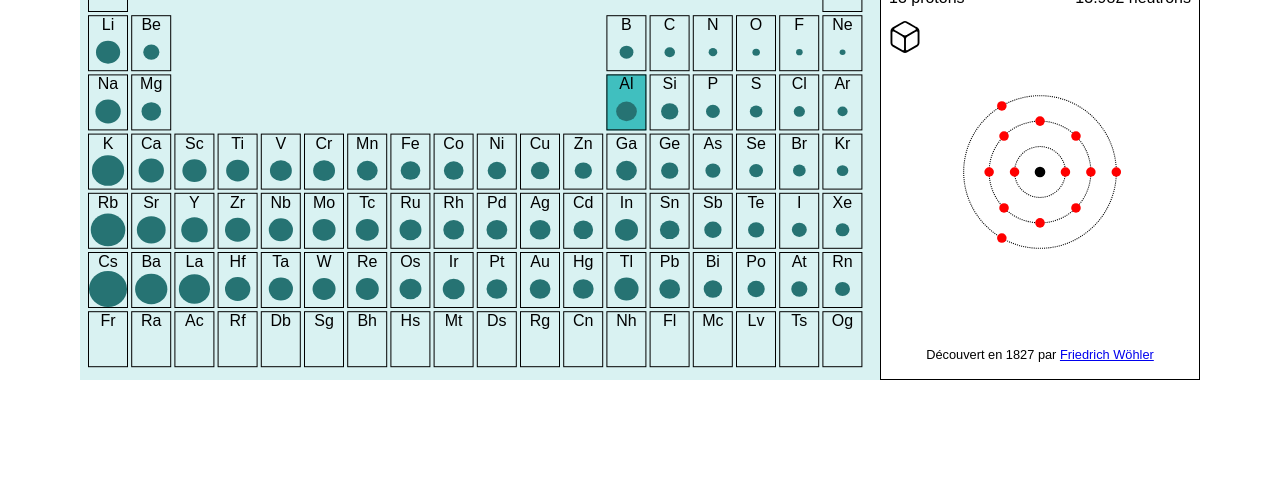
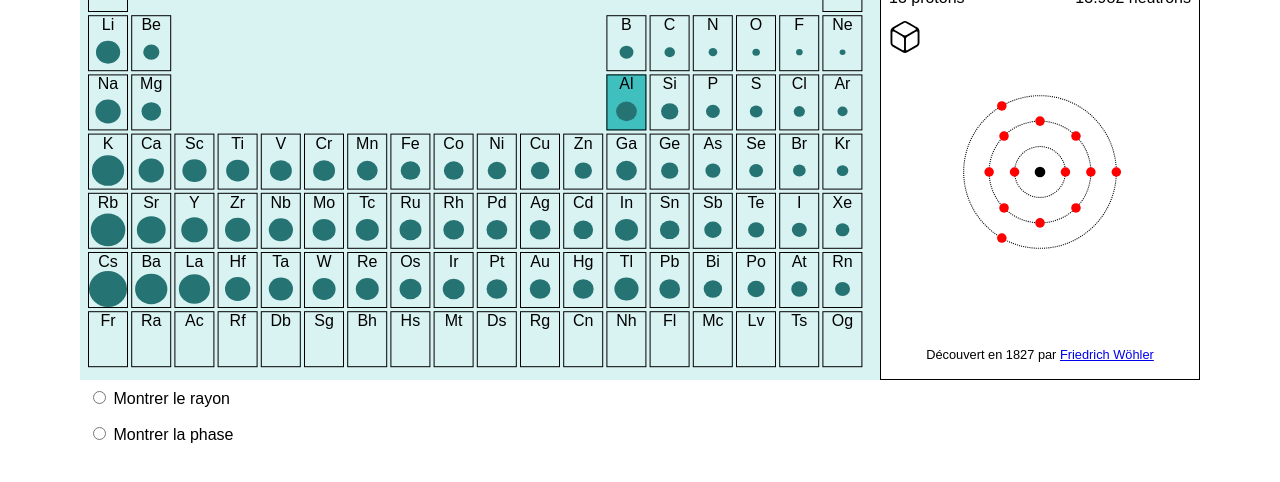
Before and after one commit to jlg-formation/dtv-juin-21, a website: page tableau-periodique-d3/index.html in a window 1280 px wide. Shown: the part 60-542 px from the top of the page. Drawn offline with nearby package versions, Linux system fonts and the light colour scheme.

Commit message:
dev: add switch

```diff
--- a/tableau-periodique-d3/index.html
+++ b/tableau-periodique-d3/index.html
@@ -15,9 +15,23 @@
   </head>
   <body>
     <div class="parent">
-      <div class="tableau"></div>
+      <div class="parent-tableau">
+        <div class="tableau"></div>
+        <div class="command">
+          <label>
+            <input type="radio" name="view" />
+            <span>Montrer le rayon</span>
+          </label>
+          <label>
+            <input type="radio" name="view" />
+            <span>Montrer la phase</span>
+          </label>
+        </div>
+      </div>
+
       <div class="detail"></div>
     </div>
+
     <script src="../node_modules/papaparse/papaparse.js"></script>
     <script src="../node_modules/d3/dist/d3.js"></script>
     <script src="./main.js"></script>
--- a/tableau-periodique-d3/main.js
+++ b/tableau-periodique-d3/main.js
@@ -5,9 +5,11 @@ const buildPeriodicTable = async () => {
   csv = await d3.csv("data/elements.csv");
   electronShellCsv = await d3.csv("data/electron-shell.csv");
 
+  const data = csv.filter((record) => record.AtomicNumber && record.Group);
+  console.log("data: ", data);
   d3.select("div.tableau")
     .selectAll("div.element")
-    .data(csv.filter((record) => record.AtomicNumber && record.Group))
+    .data(data)
     .enter()
     .append("div")
     .attr("class", "element")
--- a/tableau-periodique-d3/style.css
+++ b/tableau-periodique-d3/style.css
@@ -107,3 +107,12 @@ img.phase {
   height: 3em;
   padding: 0.5em;
 }
+
+div.command {
+  display: flex;
+  flex-flow: column;
+}
+
+label {
+  padding: 0.5em;
+}
```
